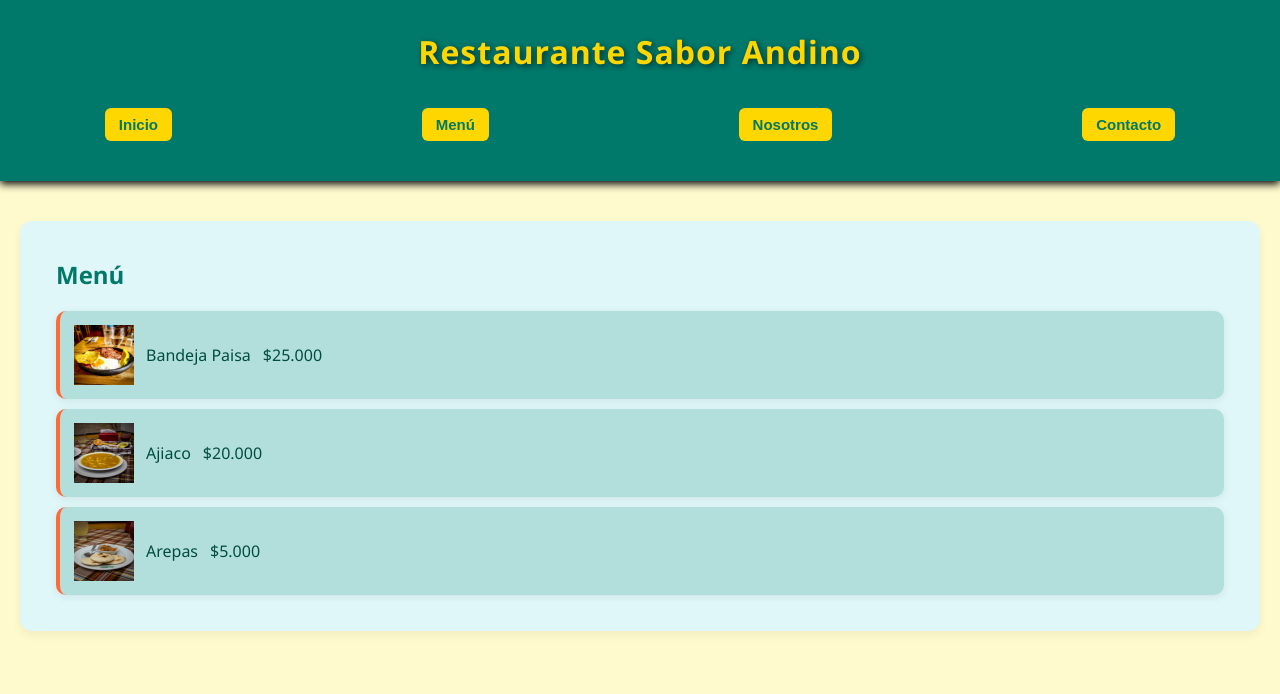
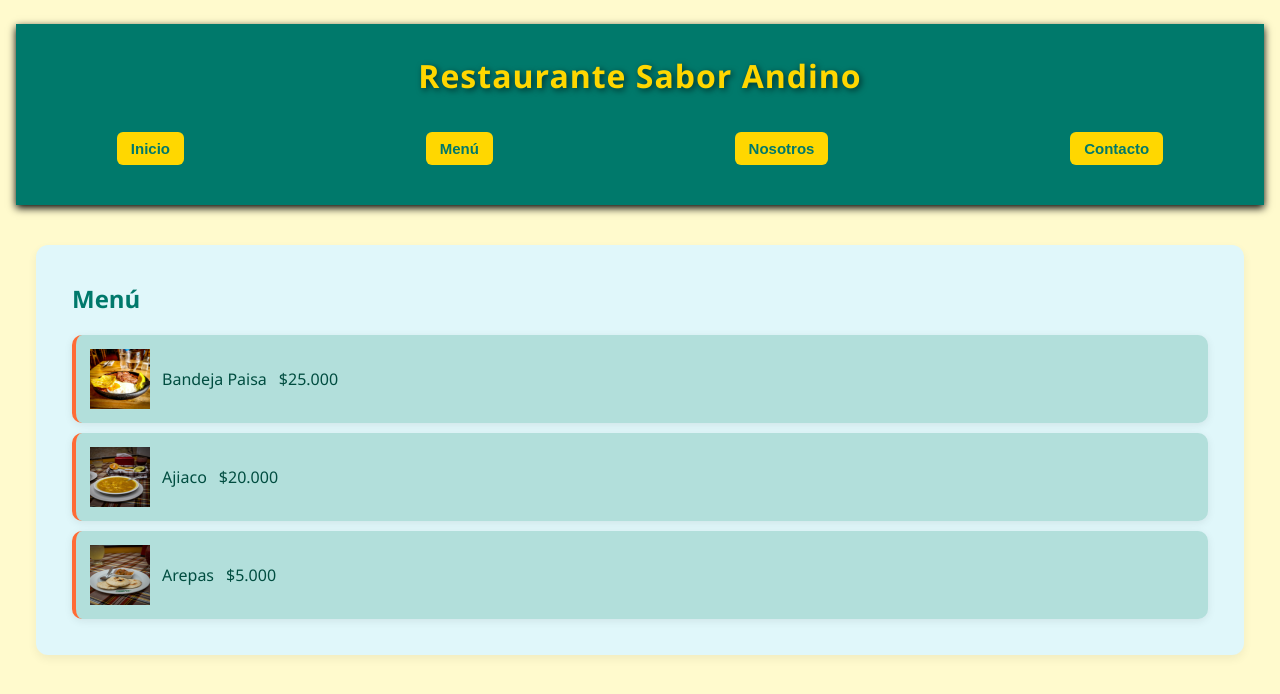
Before and after one commit to DilanEA12/react, a React (Create React App) app: page / in a window 1280 px wide. Both pictures are taken after a click on the button "Ver Menú". Shown: the top 694 px of the page. Built offline with nearby package versions, Linux system fonts and the light colour scheme.

Commit message:
feat se mejoro el css y las clases

```diff
--- a/src/App.css
+++ b/src/App.css
@@ -1,19 +1,18 @@
 /* Contenedor principal */
-.site-wrapper {
-  max-width: 960px;
+.marcoPrincipal {
   margin: 24px auto;
   padding: 0 16px;
 }
 
 /* Header */
-.header {
+.encabezado {
   background: #00796B;
   padding: 28px 0;
   box-shadow: 0 3px 8px rgb(0, 0, 0);
   text-align: center;
 }
 
-.header .brand {
+.encabezado .titulo {
   display: block;
   color: #FFD700;
   font-weight: 800;
@@ -25,7 +24,7 @@
 
 /* Navbar */
 
-.navbar {
+.barraNavegacion {
   display: flex;
   justify-content: space-around;
   align-items: center;
@@ -34,19 +33,14 @@
   padding: 12px 0;
 }
 
-.brand {
+.tirulo {
   color: #fff;
   font-weight: 700;
   font-size: 18px;
 }
 
-.nav-actions {
-  display: flex;
-  gap: 16px;
-}
-
 /* Botones del navbar */
-.navbar button {
+.barraNavegacion button {
   background: #FFD700;
   border: none;
   padding: 8px 14px;
@@ -58,7 +52,7 @@
   transition: transform 0.12s ease, background 0.12s ease;
 }
 
-.navbar button:hover {
+.barraNavegacion button:hover {
   background: #FFC300;
   transform: translateY(-2px);
 }
@@ -102,7 +96,7 @@
 
 .hero h1,
 .hero p,
-.button-cta{
+.botones{
   position: relative;
   z-index: 2;
 }
@@ -122,7 +116,7 @@
 }
 
 /* Botón destacado */
-.button-cta {
+.botones {
   background: #FF6B35;
   color: #fff;
   border: none;
@@ -133,51 +127,52 @@
   transition: 0.2s;
 }
 
-.button-cta:hover {
+.botones:hover {
   background: #FF8C42;
   transform: scale(1.05);
 }
 
 /* Menu */
-.menu-list {
+.menuLista {
   margin-top: 18px;
   display: grid;
   gap: 10px;
 }
 
-.menu-item {
+.menuPlatos {
   display: flex;
   align-items: center;
   gap: 12px;
   padding: 14px;
   border-radius: 10px;
+  cursor: pointer;
   background: #B2DFDB;
   border-left: 4px solid #FF6B35;
   box-shadow: 0 2px 8px rgba(0,0,0,0.08);
   transition: transform 0.15s ease, box-shadow 0.15s ease;
 }
 
-.menu-item:hover {
+.menuPlatos:hover {
   transform: translateY(-3px);
   box-shadow: 0 4px 12px rgba(0,0,0,0.12);
 }
 
 /* Contact Form */
-.contact-form {
+.contactoFormulario {
   display: flex;
   flex-direction: column;
   gap: 12px;
 }
 
-.contact-form input,
-.contact-form textarea {
+.contactoFormulario input,
+.contactoFormulario textarea {
   padding: 10px;
   border-radius: 8px;
   border: 1px solid #ccc;
   font-size: 15px;
 }
 
-.contact-form button {
+.contactoFormulario button {
   width: 120px;
   align-self: flex-start;
 }
--- a/src/App.js
+++ b/src/App.js
@@ -9,11 +9,11 @@ function App() {
   const [page, setPage] = useState("Inicio");
 
   return (
-    <>
-      <header className="header">
-        <span className="brand">Restaurante Sabor Andino</span>
+    <div className="marcoPrincipal">
+      <header className="encabezado">
+        <span className="titulo">Restaurante Sabor Andino</span>
 
-        <nav className="navbar">
+        <nav className="barraNavegacion">
           <button onClick={() => setPage("Inicio")}>Inicio</button>
           <button onClick={() => setPage("menu")}>Menú</button>
           <button onClick={() => setPage("nosotros")}>Nosotros</button>
@@ -27,7 +27,7 @@ function App() {
         {page === "nosotros" && <Nosotros />}
         {page === "contacto" && <Contacto />}
       </main>
-    </>
+    </div>
   );
 }
 
--- a/src/components/Contacto.js
+++ b/src/components/Contacto.js
@@ -2,11 +2,11 @@ function Contacto() {
   return (
     <section className="seccion">
       <h1>Contacto</h1>
-      <form className="contact-form" onSubmit={(e) => e.preventDefault()}>
+      <form className="contactoFormulario" onSubmit={(e) => e.preventDefault()}>
         <input type="text" placeholder="Nombre" required />
         <input type="email" placeholder="Email" required />
         <textarea placeholder="Mensaje" rows="4" required></textarea>
-        <button className="button-cta" type="submit">Enviar</button>
+        <button className="botones" type="submit">Enviar</button>
       </form>
     </section>
   );
--- a/src/components/Inicio.js
+++ b/src/components/Inicio.js
@@ -4,7 +4,7 @@ function Inicio({ setPage }) {
       <h1>Bienvenido a Sabor Andino</h1>
       <p>Platos tradicionales colombianos con un toque moderno.</p>
 
-      <button className="button-cta" onClick={() => setPage("menu")}>
+      <button className="botones" onClick={() => setPage("menu")}>
         Ver Menú
       </button>
     </section>
--- a/src/components/Menu.js
+++ b/src/components/Menu.js
@@ -8,9 +8,9 @@ function Menu() {
   return (
     <section className="seccion">
       <h1>Menú</h1>
-      <div className="menu-list">
+      <div className="menuLista">
         {platos.map((plato, i) => (
-          <div key={i} className="menu-item">
+          <div key={i} className="menuPlatos">
             <img src={plato.img} alt={plato.nombre} width="60" height="60" />
             <span>{plato.nombre}</span>
             <span>{plato.precio}</span>
```
